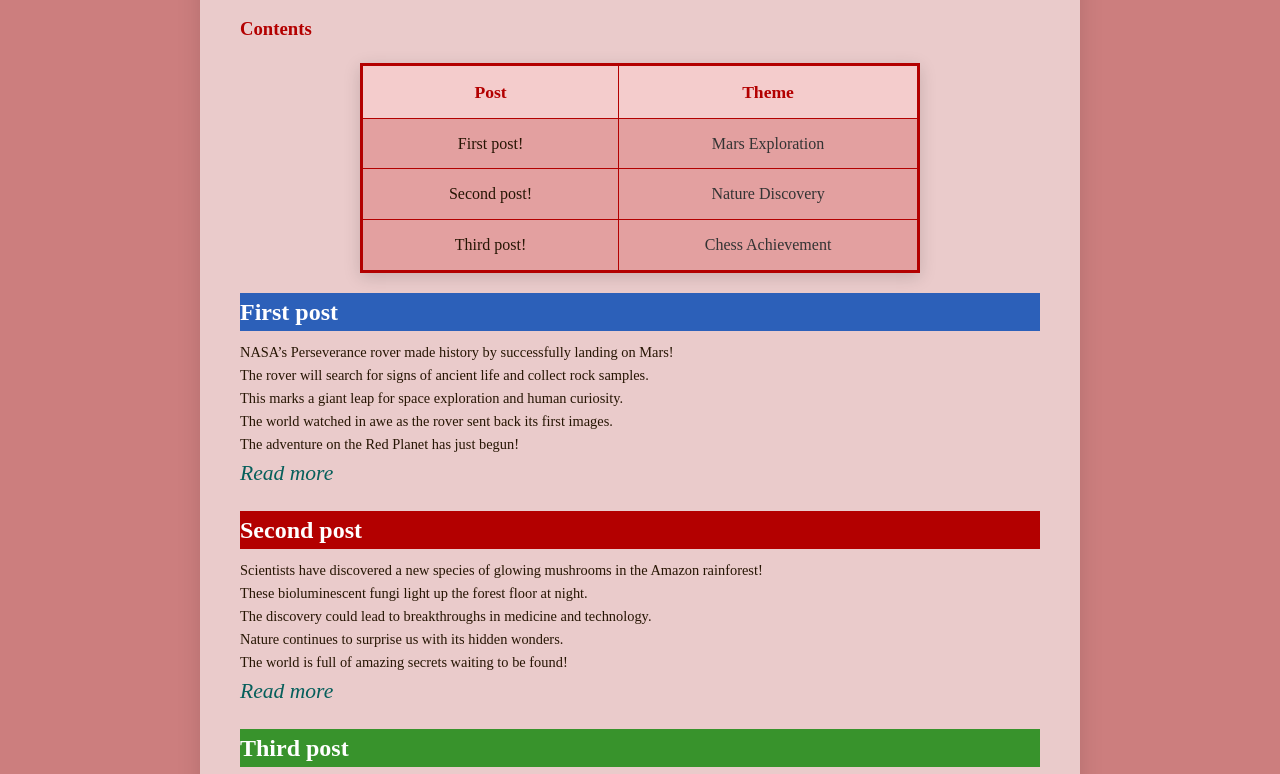
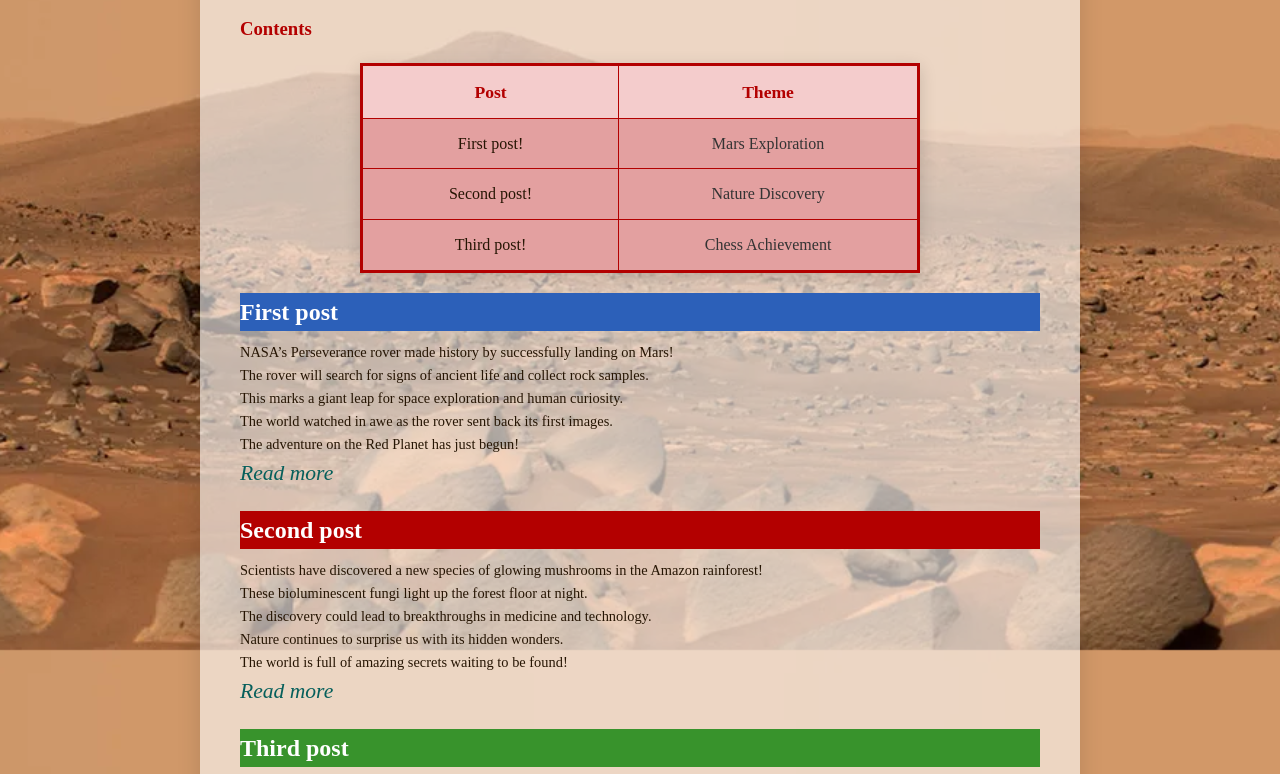
Before and after one commit to FactualPizza/FactualPizza.github.io, a plain HTML site: page index.html in a window 1280 px wide. Shown: the part 150-924 px from the top of the page. Drawn offline with Linux system fonts and the light colour scheme.

Commit message:
Update index.html

```diff
--- a/index.html
+++ b/index.html
@@ -11,7 +11,7 @@
         line-height: 1.6;
         color: #333;
         background-color: #cc7e7e;
-        background-image: url('img/mars.jpeg');
+        background-image: url('mars.jpeg');
         background-size: cover;
         background-position: center;
         background-attachment: fixed;
```
